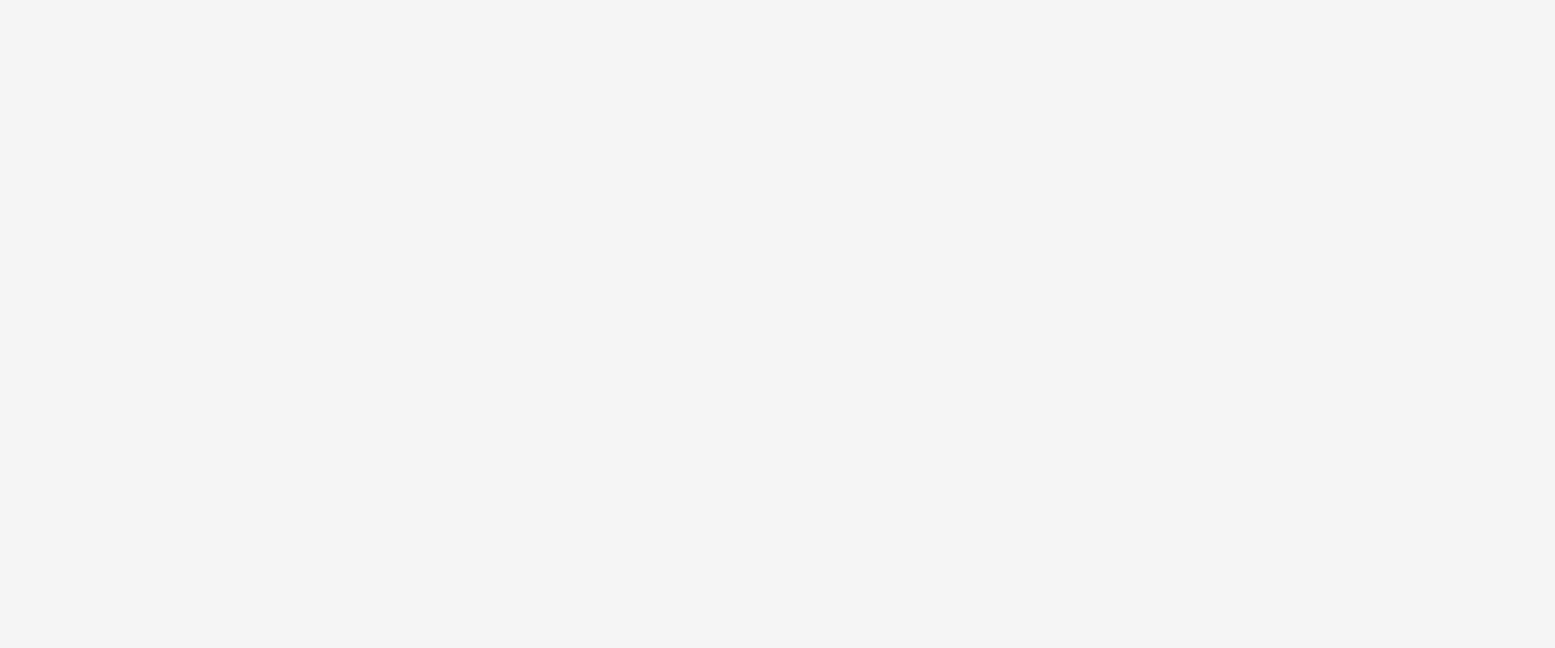
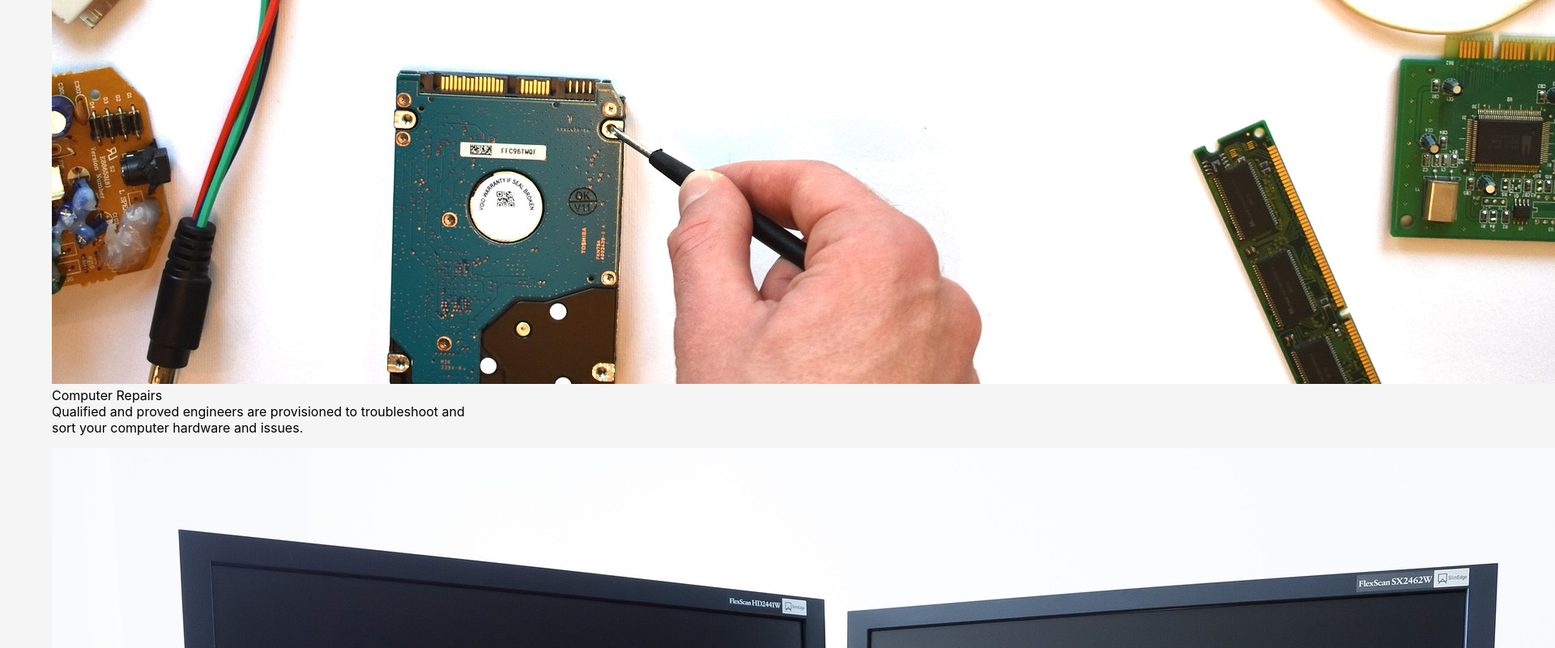
Before and after one commit to SandeSydney/tech_shop, a React (Create React App) app: page / in a window 1280 px wide. Shown: the part 1808-2608 px from the top of the page at 81% size, 1920 px wide, since content can reach past the window. Before the commit the page ends 800 px from the top, so only its background shows below. Built offline with nearby package versions, Linux system fonts and the light colour scheme; the HTML template or start-up script is replaced by a standard one.

Commit message:
Added images to the sections

```diff
--- a/src/components/Homepage.jsx
+++ b/src/components/Homepage.jsx
@@ -1,4 +1,8 @@
 import React from 'react'
+import network from '../resources/sever-3100049_960_720.jpg'
+import repairs from '../resources/hardware-3509893_1920.jpg'
+import accessories from '../resources/computer-414059_1920.jpg'
+import printing from '../resources/office-5169618_1920.jpg'
 
 function Homepage() {
     return (
@@ -13,13 +17,27 @@ function Homepage() {
             </div>
             <div className="intro-sections">
                 <div className="sections">
-                    <img src="" alt="Networking section" />
+                    <img className='sect-img' src={network} alt="Networking section" />
                     <p className='section-lead'>Networking Equipments</p>
                     <p className='section-text'>We have a wide range of networking equipment from trusted manufacturers around the globe that you can choose from.</p>
                 </div>
-                <div className="sections"></div>
-                <div className="sections"></div>
-                <div className="sections"></div>
+                <div className="sections">
+                    <img className='sect-img' src={repairs} alt="Repairs section" />
+                    <p className='section-lead'>Computer Repairs</p>
+                    <p className='section-text'>Qualified and proved engineers are provisioned to troubleshoot and sort your computer hardware and issues.</p>
+                </div>
+            </div>
+            <div className="intro-sections">
+                <div className="sections">
+                    <img className='sect-img' src={accessories} alt="Accessories section" />
+                    <p className='section-lead'>Computer Accessories</p>
+                    <p className='section-text'>Get to choose and experience a myriad of computer accessories ranging from monitors, keyboards, mice, headphones, e.t.c </p>
+                </div>
+                <div className="sections">
+                    <img className='sect-img' src={printing} alt="Printing section" />
+                    <p className='section-lead'>Printing Services</p>
+                    <p className='section-text'>Do you have items that you would love to print both in colour and black & white? Worry no more, we offer exemplary services and quality printouts.  </p>
+                </div>
             </div>
         </div>
     )
```
